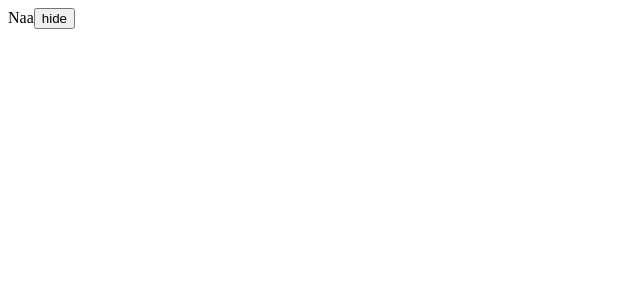
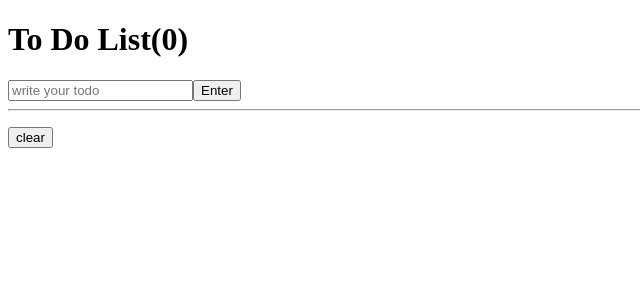
Before and after one commit to jj5u/first-react-app, a React (Create React App) app: page / in a window 1280 px wide. Shown: the top 300 px of the page, without its empty margins (0-640 px from the left). Built offline with nearby package versions, Linux system fonts and the light colour scheme.

Commit message:
220920 todolist

```diff
--- a/src/App.js
+++ b/src/App.js
@@ -11,12 +11,38 @@ function Hello() {
   return <h1>Hello</h1>;
 }
 function App() {
-  const [showing, setShowing] = useState(false);
-  const onClick = () => setShowing((prev) => !prev);
+  const [todo, setTodo] = useState("");
+  const [todos, setTodos] = useState([]);
+  const [del, removeTodos] = useState([]);
+  const onChange = (event) => setTodo(event.target.value);
+  const onSubmit = (event) => {
+    event.preventDefault();
+    if (todo === "") {
+      return;
+    }
+    setTodo("");
+    setTodos((currentArray) => [todo, ...currentArray]);
+  };
+  const remove = (event) => {
+    setTodos([]);
+  };
+  console.log(todos);
   return (
     <div>
-      {showing ? <Hello /> : "Naa"}
-      <button onClick={onClick}>{showing ? "show" : "hide"}</button>
+      <h1>To Do List({todos.length})</h1>
+      <form onSubmit={onSubmit}>
+        <input onChange={onChange} value={todo} type="text" placeholder="write your todo" />
+        <button>Enter</button>
+      </form>
+      <hr />
+      <ul>
+        {todos.map((item, index) => (
+          <li key={index}>
+            <input type="checkbox" /> {item}
+          </li>
+        ))}
+      </ul>
+      <button onClick={remove}>clear</button>
     </div>
   );
 }
```
